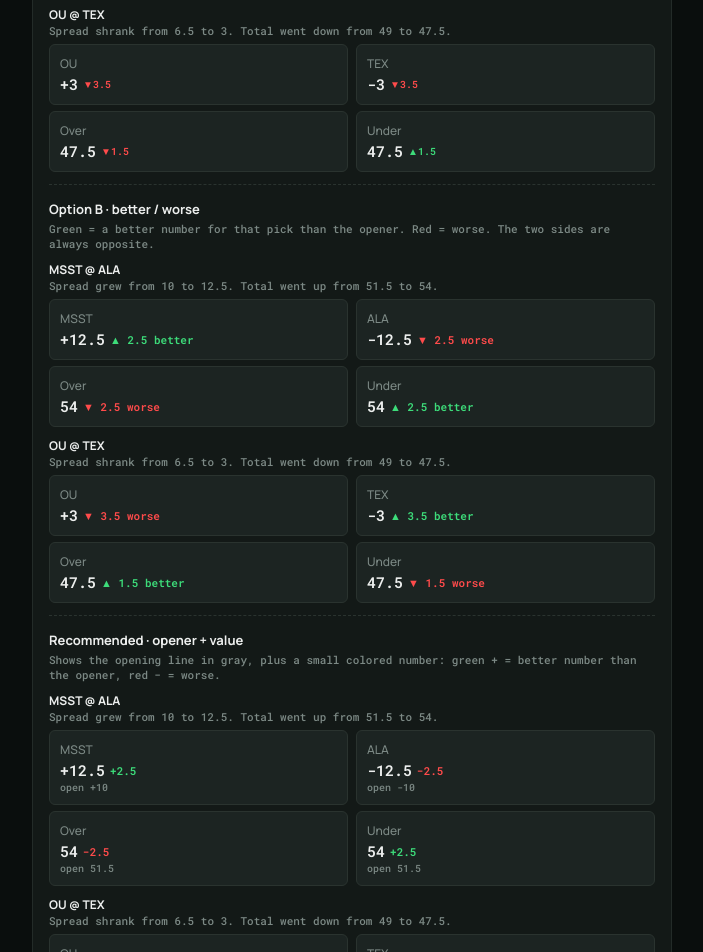
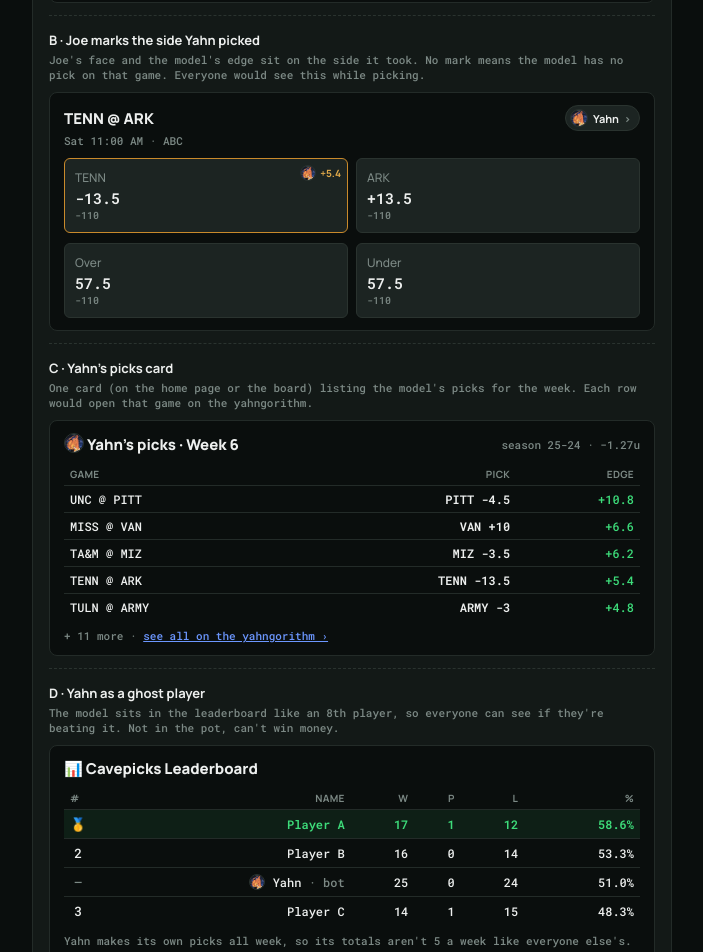
Before and after one commit to ajohnson1952/cavepicks, a Next.js app: page /lab in a window 1280 px wide. Shown: the part 460-1412 px from the top of the page, without its empty margins (288-991 px from the left). Built offline with nearby package versions, Linux system fonts and the light colour scheme.

Commit message:
Add Yahngorithm cross-link mockups to /lab (Joe badge, Yahn's pick on the pill, Yahn's picks card, Yahn as a ghost player)
Co-Authored-By: Claude Opus 5.5 <noreply@anthropic.com>

```diff
--- /dev/null
+++ b/app/lab/YahnMock.tsx
@@ -0,0 +1,268 @@
+// /lab only: mockups of how the-yahngorithm (the owner's model site) could
+// show up inside Cavepicks. Static sample data, nothing live, no links to
+// real game pages yet - every Joe badge just opens the yahngorithm home page.
+
+const YAHN_URL = "https://the-yahngorithm.com";
+
+function Joe({ size = 18 }: { size?: number }) {
+  return (
+    <img
+      src="/yahn-joe.png"
+      alt=""
+      width={size}
+      height={size}
+      style={{ borderRadius: "50%", verticalAlign: "-3px", flexShrink: 0, border: "1px solid var(--border-soft)" }}
+    />
+  );
+}
+
+/** the cross-link itself: Joe's face + a short label, opens the yahngorithm */
+function YahnBadge({ label = "Yahn" }: { label?: string }) {
+  return (
+    <a
+      href={YAHN_URL}
+      target="_blank"
+      rel="noreferrer"
+      style={{
+        display: "inline-flex",
+        alignItems: "center",
+        gap: "5px",
+        padding: "3px 8px 3px 4px",
+        borderRadius: "999px",
+        border: "1px solid var(--border-soft)",
+        background: "var(--panel-alt)",
+        color: "var(--ink)",
+        fontSize: "11px",
+        fontWeight: 700,
+        textDecoration: "none",
+        whiteSpace: "nowrap",
+      }}
+    >
+      <Joe size={18} />
+      {label} <span style={{ color: "var(--dim)" }}>›</span>
+    </a>
+  );
+}
+
+function Pill({
+  label,
+  value,
+  juice,
+  yahn,
+}: {
+  label: string;
+  value: string;
+  juice: string;
+  yahn?: string; // e.g. "+5.4" - Yahn's edge on this side
+}) {
+  return (
+    <div
+      className="pill-btn"
+      style={{
+        cursor: "default",
+        position: "relative",
+        ...(yahn ? { borderColor: "#c98a2b" } : {}),
+      }}
+    >
+      <div className="pill-label">{label}</div>
+      <div className="pill-value">{value}</div>
+      <div className="pill-juice">{juice}</div>
+      {yahn && (
+        <span
+          style={{
+            position: "absolute",
+            top: "6px",
+            right: "6px",
+            display: "inline-flex",
+            alignItems: "center",
+            gap: "4px",
+            fontSize: "10px",
+            fontWeight: 700,
+            color: "#e0a94a",
+          }}
+        >
+          <Joe size={16} />
+          {yahn}
+        </span>
+      )}
+    </div>
+  );
+}
+
+function GameHeader({ title, meta, badge }: { title: string; meta: string; badge?: React.ReactNode }) {
+  return (
+    <>
+      <div className="row-between" style={{ alignItems: "center" }}>
+        <div className="matchup">{title}</div>
+        {badge}
+      </div>
+      <div className="meta" style={{ marginTop: "2px" }}>{meta}</div>
+    </>
+  );
+}
+
+function Section({ title, blurb, children }: { title: string; blurb: string; children: React.ReactNode }) {
+  return (
+    <div>
+      <div className="divider" />
+      <strong style={{ fontSize: "13px" }}>{title}</strong>
+      <p className="meta" style={{ margin: "2px 0 10px" }}>{blurb}</p>
+      {children}
+    </div>
+  );
+}
+
+// Yahn's real Week 6 picks, copied by hand for the mock
+const YAHN_PICKS = [
+  { game: "UNC @ PITT", pick: "PITT -4.5", edge: "+10.8" },
+  { game: "MISS @ VAN", pick: "VAN +10", edge: "+6.6" },
+  { game: "TA&M @ MIZ", pick: "MIZ -3.5", edge: "+6.2" },
+  { game: "TENN @ ARK", pick: "TENN -13.5", edge: "+5.4" },
+  { game: "TULN @ ARMY", pick: "ARMY -3", edge: "+4.8" },
+];
+
+const inner: React.CSSProperties = {
+  background: "var(--void)",
+  border: "1px solid var(--border)",
+  borderRadius: "8px",
+  padding: "12px 14px",
+};
+
+export default function YahnMock() {
+  return (
+    <div className="card">
+      <div className="matchup">
+        <Joe size={20} /> Yahngorithm mockups
+      </div>
+      <p className="subtext" style={{ margin: "4px 0 0" }}>
+        Ways the model site could show up here. Sample data, nothing live. Each Joe badge just opens the
+        yahngorithm home page for now.
+      </p>
+
+      <Section
+        title="A · Joe badge on every game"
+        blurb="Link only. Tap Joe to open that game's page on the yahngorithm (model, lines, weather, flags). Shows nothing about what the model thinks."
+      >
+        <div style={inner}>
+          <GameHeader title="TENN @ ARK" meta="Sat 11:00 AM · ABC" badge={<YahnBadge />} />
+          <div className="pill-grid">
+            <Pill label="TENN" value="-13.5" juice="-110" />
+            <Pill label="ARK" value="+13.5" juice="-110" />
+          </div>
+        </div>
+      </Section>
+
+      <Section
+        title="B · Joe marks the side Yahn picked"
+        blurb="Joe's face and the model's edge sit on the side it took. No mark means the model has no pick on that game. Everyone would see this while picking."
+      >
+        <div style={inner}>
+          <GameHeader title="TENN @ ARK" meta="Sat 11:00 AM · ABC" badge={<YahnBadge />} />
+          <div className="pill-grid">
+            <Pill label="TENN" value="-13.5" juice="-110" yahn="+5.4" />
+            <Pill label="ARK" value="+13.5" juice="-110" />
+          </div>
+          <div className="pill-grid">
+            <Pill label="Over" value="57.5" juice="-110" />
+            <Pill label="Under" value="57.5" juice="-110" />
+          </div>
+        </div>
+      </Section>
+
+      <Section
+        title="C · Yahn's picks card"
+        blurb="One card (on the home page or the board) listing the model's picks for the week. Each row would open that game on the yahngorithm."
+      >
+        <div style={inner}>
+          <div className="row-between" style={{ alignItems: "center" }}>
+            <div className="matchup">
+              <Joe size={20} /> Yahn&apos;s picks · Week 6
+            </div>
+            <span className="meta">season 25-24 · −1.27u</span>
+          </div>
+          <table className="stat-table">
+            <thead>
+              <tr>
+                <th>Game</th>
+                <th>Pick</th>
+                <th>Edge</th>
+              </tr>
+            </thead>
+            <tbody>
+              {YAHN_PICKS.map((p) => (
+                <tr key={p.game}>
+                  <td>{p.game}</td>
+                  <td style={{ color: "var(--ink)", fontWeight: 700 }}>{p.pick}</td>
+                  <td style={{ color: "var(--up)" }}>{p.edge}</td>
+                </tr>
+              ))}
+            </tbody>
+          </table>
+          <div className="meta" style={{ marginTop: "8px" }}>
+            + 11 more · <a href={YAHN_URL} style={{ color: "var(--action-soft)" }}>see all on the yahngorithm ›</a>
+          </div>
+        </div>
+      </Section>
+
+      <Section
+        title="D · Yahn as a ghost player"
+        blurb="The model sits in the leaderboard like an 8th player, so everyone can see if they're beating it. Not in the pot, can't win money."
+      >
+        <div style={inner}>
+          <div className="matchup">📊 Cavepicks Leaderboard</div>
+          <table className="stat-table">
+            <thead>
+              <tr>
+                <th>#</th>
+                <th>Name</th>
+                <th>W</th>
+                <th>P</th>
+                <th>L</th>
+                <th>%</th>
+              </tr>
+            </thead>
+            <tbody>
+              <tr className="rank-first">
+                <td className="rank-cell">🥇</td>
+                <td>Player A</td>
+                <td>17</td>
+                <td>1</td>
+                <td>12</td>
+                <td>58.6%</td>
+              </tr>
+              <tr>
+                <td className="rank-cell">2</td>
+                <td>Player B</td>
+                <td>16</td>
+                <td>0</td>
+                <td>14</td>
+                <td>53.3%</td>
+              </tr>
+              <tr>
+                <td className="rank-cell" style={{ color: "var(--dim)" }}>–</td>
+                <td>
+                  <Joe size={16} /> Yahn <span style={{ color: "var(--dim)", fontWeight: 400 }}>· bot</span>
+                </td>
+                <td>25</td>
+                <td>0</td>
+                <td>24</td>
+                <td>51.0%</td>
+              </tr>
+              <tr>
+                <td className="rank-cell">3</td>
+                <td>Player C</td>
+                <td>14</td>
+                <td>1</td>
+                <td>15</td>
+                <td>48.3%</td>
+              </tr>
+            </tbody>
+          </table>
+          <div className="meta" style={{ marginTop: "8px" }}>
+            Yahn makes its own picks all week, so its totals aren&apos;t 5 a week like everyone else&apos;s.
+          </div>
+        </div>
+      </Section>
+    </div>
+  );
+}
--- a/app/lab/page.tsx
+++ b/app/lab/page.tsx
@@ -1,5 +1,6 @@
 import LabClient from "./LabClient";
 import LineMoveMock from "./LineMoveMock";
+import YahnMock from "./YahnMock";
 
 // Hidden test bench (not linked anywhere) for the tactile stuff: haptics,
 // the "fully locked in" money shower, and pull-to-refresh. Touches no data.
@@ -13,6 +14,7 @@ export default function LabPage() {
       <p className="subtext">
         Test bench for haptics, the lock-in celebration, and pull-to-refresh. Nothing here saves anything.
       </p>
+      <YahnMock />
       <LineMoveMock />
       <LabClient
         renderedAt={new Date().toLocaleTimeString("en-US", { timeZone: "America/Chicago", hour: "numeric", minute: "2-digit", second: "2-digit" }) + " CT"}
```
Also changed, not shown: public/yahn-joe.png (added).
